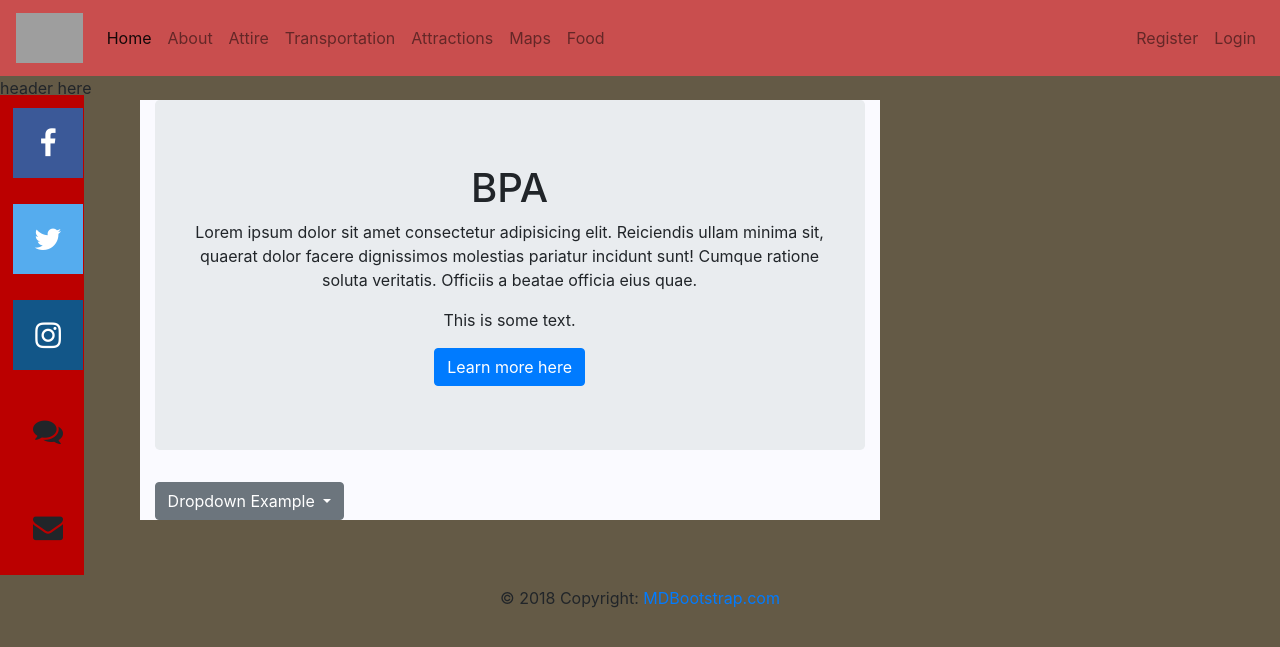
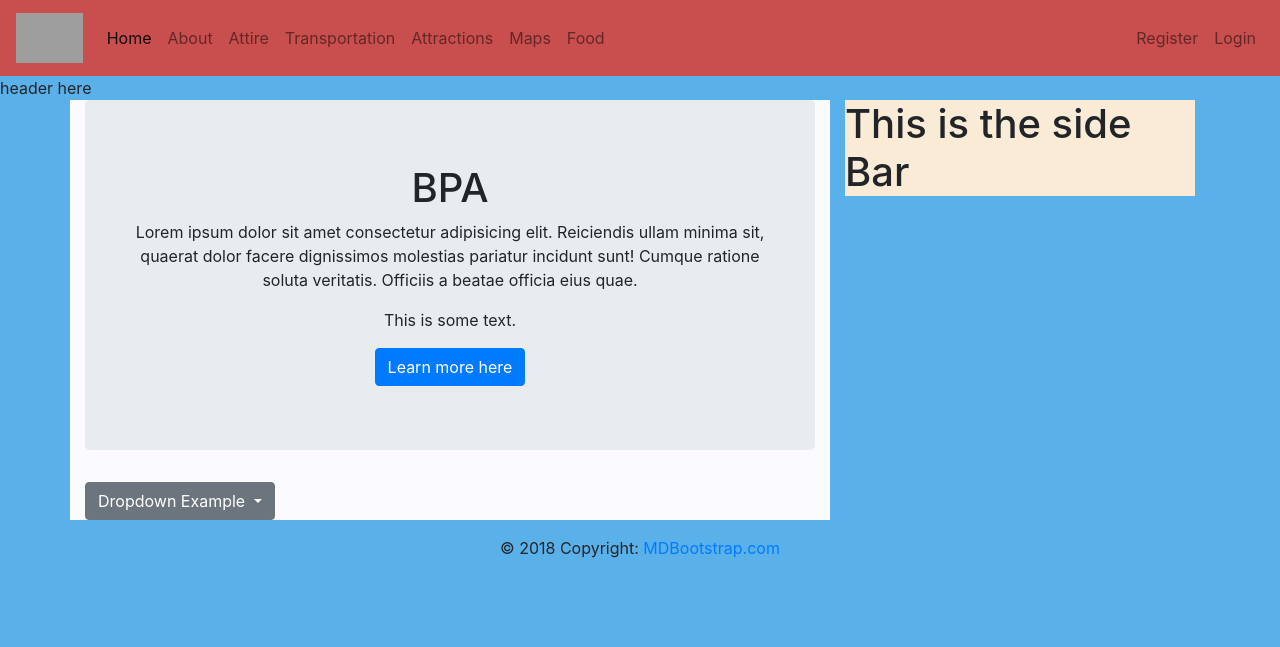
Before and after one commit to fastfists/BPA-NLC-website, a Flask app: page / in a window 1280 px wide. Shown: the top 647 px of the page. Run offline with Flask 2, Linux system fonts and the light colour scheme; some libraries are stand-ins or nearby versions; grey boxes are pictures that could not be loaded.

Commit message:
Made navbar sticky to the top and removed the social media links

```diff
--- a/NLC/static/main.css
+++ b/NLC/static/main.css
@@ -1,11 +1,15 @@
 body{
-  background-color: rgb(100, 90, 70);
+  background-color: rgb(90, 176, 233);
 }
 
 #main-body{
   background-color: rgb(250, 250, 255);
 }
 
+.content-section{
+  background-color: antiquewhite;
+}
+
 .navbar{
   background-color: rgb(201, 78, 78);
 }
--- a/NLC/templates/includes/_navbar.html
+++ b/NLC/templates/includes/_navbar.html
@@ -1,4 +1,4 @@
-<nav class="navbar navbar-expand-lg navbar-light">
+<nav class="navbar navbar-expand-lg sticky-top navbar-light">
   <a class="navbar-brand" href="/">
     <img src="https://www.okcareertech.org/educators/business-marketing-and-information-technology-education/images-1/bpa-logo/image" alt="BPA" height=50>
   </a>
--- a/NLC/templates/layout.html
+++ b/NLC/templates/layout.html
@@ -18,20 +18,17 @@
     <div id="body-header">
         {% block header %} header here {% endblock header %}
     </div>
-    <main role="main">
+    <main class=container role="main">
         <div class="row">
-            <div class="col-md-1">
-                {% include 'includes/_social_bar.html'%}
-            </div>
-            <div class="container">
+
                 <div id=main-body class="col-md-8">
                     {% block body%} {% endblock %}
                 </div>
                 <div class="col-md-4">
                     <div class="content-section">
-                        <!-- Side bar -->
+                        <h1>This is the side Bar</h1>
                     </div>
-                </div>
+
             </div>
         </div>
     </main>
```
